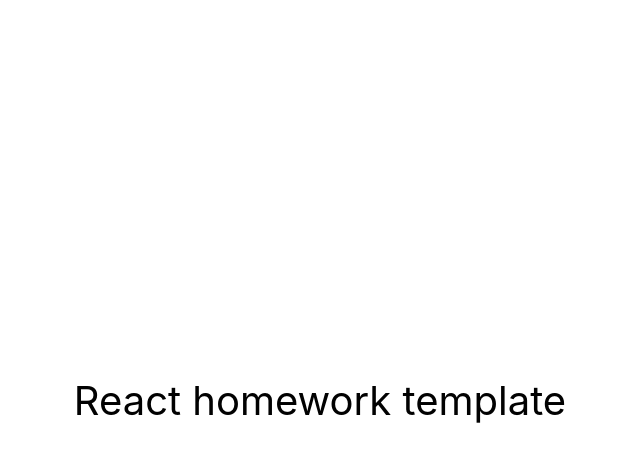
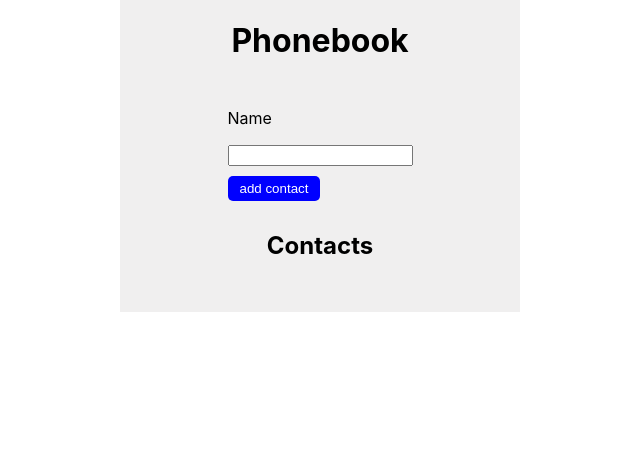
Before and after one commit to OleksandrStad/goit-react-hw-02-phonebook, a React (Create React App) app: page / in a window 1280 px wide. Shown: the top 462 px of the page, without its empty margins (320-960 px from the left). Built offline with nearby package versions, Linux system fonts and the light colour scheme.

Commit message:
add Form, ContactsList, styled

```diff
--- a/src/components/App.jsx
+++ b/src/components/App.jsx
@@ -1,16 +1,35 @@
-export const App = () => {
-  return (
-    <div
-      style={{
-        height: '100vh',
-        display: 'flex',
-        justifyContent: 'center',
-        alignItems: 'center',
-        fontSize: 40,
-        color: '#010101'
-      }}
-    >
-      React homework template
-    </div>
-  );
+import React, { Component } from "react";
+import { ContactForm } from './Form/Form';
+import { ContactsList } from './ContactsList/ContactsList';
+import { StatWrap } from './Form/Form.styled';
+
+
+export class App extends Component {
+  state = {
+    contacts: [],
+
+  };
+
+  addContact = (contact) => {
+
+    this.setState(({ contacts }) => ({
+      contacts: [...contacts, contact]
+    }))
+
+  };
+
+  render() {
+
+    return (
+      <StatWrap >
+        <h1>Phonebook</h1>
+        <ContactForm onSubmit={this.addContact} />
+        <h2>Contacts</h2>
+
+
+        <ContactsList contacts={this.state.contacts} />
+      </StatWrap >
+    );
+  }
+
 };
--- /dev/null
+++ b/src/components/ContactsList/ContactsList.jsx
@@ -0,0 +1,18 @@
+import ProTypes from 'prop-types';
+import { ContactItem } from "./ContactsList.styled"
+
+
+export const ContactsList = ({ contacts, }) => (
+    <ul >
+        {contacts.map(({ id, name, number }) => (
+            <ContactItem key={id}>
+                <p>{name}: {number} </p>
+
+            </ContactItem>
+        ))}
+    </ul >
+);
+
+ContactsList.ProTypes = {
+    contacts: ProTypes.arrayOf(ProTypes.object).isRequired,
+};
--- /dev/null
+++ b/src/components/ContactsList/ContactsList.styled.js
@@ -0,0 +1,24 @@
+import styled from 'styled-components';
+
+export const DeleteBtn = styled.button`
+  background-color: blue;
+  border-radius: 5px;
+  border-style: none;
+  color: #ffffff;
+   list-style: none;
+  margin-top: 10px;
+  margin-left:10px;
+  outline: none;
+  padding: 2px 12px;
+  position: relative;
+  text-align: center;
+  text-decoration: none;
+  width:100px;
+  height:25px;
+`;
+
+export const ContactItem = styled.li`
+display: flex;
+justify-content:space-between;
+align-items:baseline;
+`
--- /dev/null
+++ b/src/components/Form/Form.jsx
@@ -0,0 +1,59 @@
+import { Component } from 'react';
+import { nanoid } from "nanoid";
+import { Btn, Form } from "./Form.styled"
+
+export class ContactForm extends Component {
+    state = {
+        name: '',
+
+    };
+
+    handleChange = e => {
+        const { name, value } = e.target;
+        this.setState({ [name]: value, });
+    };
+    handleSubmit = e => {
+        e.preventDefault()
+
+        const contact = {
+            id: nanoid(),
+            name: this.state.name,
+
+        }
+
+        this.props.onSubmit(contact)
+
+        this.setState({
+            name: '',
+
+        })
+    };
+
+    render() {
+        return (
+            < div >
+                <Form action="" onSubmit={this.handleSubmit}>
+                    <label htmlFor="">
+                        <p>Name</p>
+                        <input
+                            type="text"
+                            name='name'
+                            pattern="^[a-zA-Zа-яА-Я]+(([' -][a-zA-Zа-яА-Я ])?[a-zA-Zа-яА-Я]*)*$"
+                            title="Name may contain only letters, apostrophe, dash and spaces. For example Adrian,
+               Jacob Mercer, Charles de Batz de Castelmore d'Artagnan"
+                            required
+                            onChange={this.handleChange}
+                            value={this.state.name}
+                        />
+
+                    </label>
+
+                    <Btn type="submit" >add contact</Btn >
+                </Form>
+            </div >
+        )
+    }
+
+
+
+}
--- /dev/null
+++ b/src/components/Form/Form.styled.js
@@ -0,0 +1,33 @@
+import styled from 'styled-components';
+
+export const StatWrap = styled.div`
+ width:400px;
+  border-radius: 0px;
+  background : #f0efef;
+  box-shadow:32px 32px 64px #afaeae, -32px -32px 64 #ffffff;
+  display:flex;
+  margin:0 auto;
+  flex-direction:column;
+  justify-content:center;
+  align-items:center;
+  `;
+
+export const Btn = styled.button`
+  background-color: blue;
+  border-radius: 5px;
+  border-style: none;
+  color: #ffffff;
+   cursor: pointer;
+  display: block;
+   list-style: none;
+  margin-top: 10px;
+  outline: none;
+  padding: 5px 12px;
+  position: relative;
+  text-align: center;
+  text-decoration: none;
+`;
+
+export const Form = styled.form`
+  padding: 10px;
+`;
```
